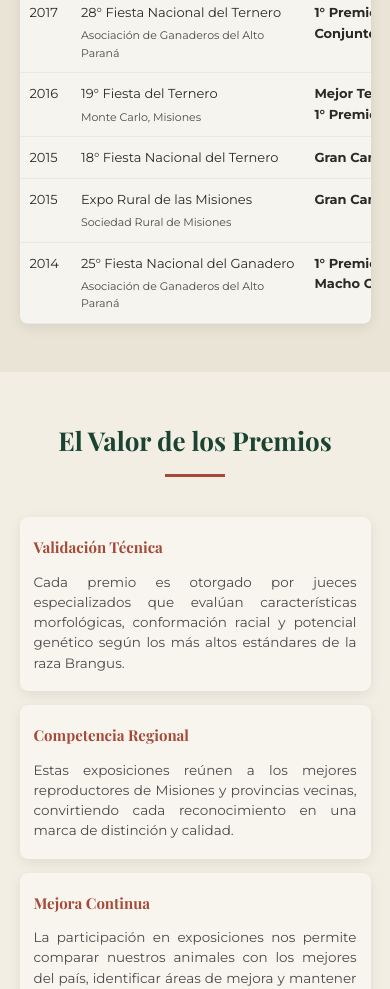
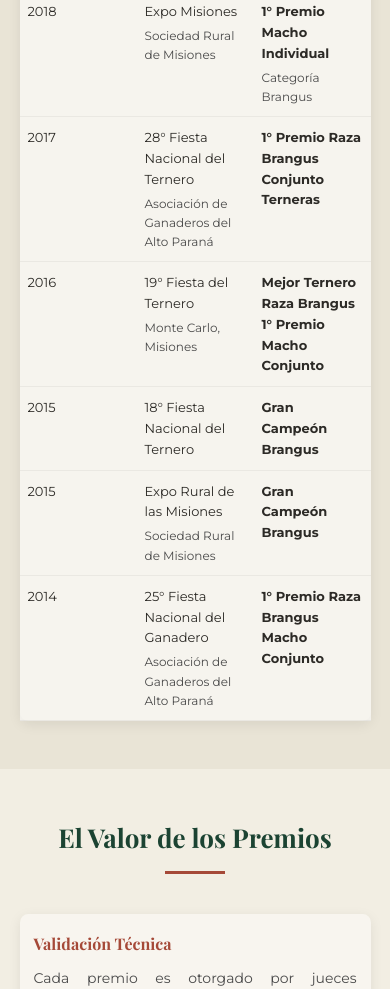
Before and after one commit to joaquibara09/Campo, a website: page DonaMagda/trayectoria.html in a window 390 px wide. Shown: the part 1011-2000 px from the top of the page. Drawn offline with nearby package versions, Linux system fonts and the light colour scheme.

Commit message:
BH logros

```diff
--- a/DonaMagda/style.css
+++ b/DonaMagda/style.css
@@ -15,6 +15,11 @@
     margin: 0;
     padding: 0;
     box-sizing: border-box;
+}
+
+html, body {
+    overflow-x: hidden;
+    max-width: 100%;
 }
 
 body {
@@ -2178,25 +2183,47 @@ footer {
     /* Grids pesados (con mucho contenido por card): 1 columna */
     .ubicacion-info, .sedes-grid, .reproductores-grid,
     .ventajas-grid, .caracteristicas-fisicas,
-    .objetivos-principales-grid, .footer-content {
+    .contactos-grid, .footer-content {
         grid-template-columns: 1fr;
     }
 
     /* Grids livianos: mantener 2 columnas para que se vea orgánico (como tablet) */
-    .enfoque-grid, .beneficios-grid, .contactos-grid,
-    .evaluacion-grid, .valor-premios-grid {
+    .enfoque-grid, .beneficios-grid,
+    .evaluacion-grid, .valor-premios-grid,
+    .objetivos-principales-grid {
         grid-template-columns: repeat(2, 1fr);
         gap: 14px;
     }
-    .enfoque-card, .beneficio-card, .contacto-card,
-    .evaluacion-card, .valor-card {
-        padding: 18px 14px;
+    .enfoque-card, .beneficio-card,
+    .evaluacion-card, .valor-card,
+    .objetivo-principal-card {
+        padding: 20px 14px;
+        min-width: 0;
     }
     .enfoque-card h3, .beneficio-card h3,
-    .evaluacion-card h4, .valor-card h3 { font-size: 15px; }
+    .evaluacion-card h4, .valor-card h3,
+    .objetivo-principal-card h3 { font-size: 16px; line-height: 1.3; }
     .enfoque-card p, .beneficio-card p,
-    .evaluacion-card p, .valor-card p { font-size: 13.5px; line-height: 1.5; }
-    .enfoque-icono, .objetivo-icono-grande, .contacto-icono { font-size: 34px; }
+    .evaluacion-card p, .valor-card p,
+    .objetivo-principal-card > p { font-size: 14px; line-height: 1.5; }
+    .objetivo-principal-card .lista-detalles li { font-size: 13px; line-height: 1.5; }
+    .enfoque-icono, .objetivo-icono-grande, .contacto-icono { font-size: 36px; margin-bottom: 8px; }
+
+    /* Evitar overflow horizontal con strings largos (emails, URLs) */
+    .contacto-datos a, .contacto-datos p,
+    .footer-col a, .footer-col p,
+    .sede-direccion, .sede-descripcion {
+        word-break: break-word;
+        overflow-wrap: anywhere;
+    }
+    .contacto-card, .footer-col { min-width: 0; }
+
+    /* Contactos en 1 columna (mucho contenido por card) con mejor jerarquía */
+    .contacto-card { padding: 22px 18px; }
+    .contacto-nombre { font-size: 17px; }
+    .contacto-cargo { font-size: 14px; }
+    .contacto-datos p { font-size: 15px; }
+    .contacto-descripcion { font-size: 15px; line-height: 1.55; }
 
     /* Catálogo de reproductores: 1 col centrado y más compacto */
     .catalogo-grid {
@@ -2205,6 +2232,7 @@ footer {
         margin: 0 auto;
         gap: 22px;
     }
+    .reproductor-item { min-width: 0; }
     .reproductor-imagen { height: 220px; }
     .reproductor-info { padding: 22px 18px 20px; }
     .reproductor-nombre { font-size: 22px; margin-bottom: 14px; }
@@ -2279,14 +2307,32 @@ footer {
         margin-bottom: 8px;
     }
 
-    /* Tablas: ya con scroll, achicar más */
-    th, td { font-size: 13px; padding: 10px; }
+    /* Tabla de logros: que el contenido envuelva para no obligar scroll horizontal */
+    .tabla-premios {
+        overflow-x: visible;
+        margin-left: 0;
+        margin-right: 0;
+    }
+    .tabla-premios table { table-layout: fixed; width: 100%; }
+    th, td {
+        font-size: 13px;
+        padding: 10px 8px;
+        white-space: normal;
+        word-break: break-word;
+        overflow-wrap: anywhere;
+    }
+    td small { font-size: 12px; }
+
+    /* Footer texto largo */
+    .footer-col p, .footer-col a { font-size: 14px; word-break: break-word; overflow-wrap: anywhere; }
+    .white-logo { font-size: 24px; }
 }
 
 /* --- MOBILE muy chico (≤400px): bajar a 1 col los grids livianos también --- */
 @media (max-width: 400px) {
-    .enfoque-grid, .beneficios-grid, .contactos-grid,
-    .evaluacion-grid, .valor-premios-grid {
+    .enfoque-grid, .beneficios-grid,
+    .evaluacion-grid, .valor-premios-grid,
+    .objetivos-principales-grid {
         grid-template-columns: 1fr;
     }
 }
```
